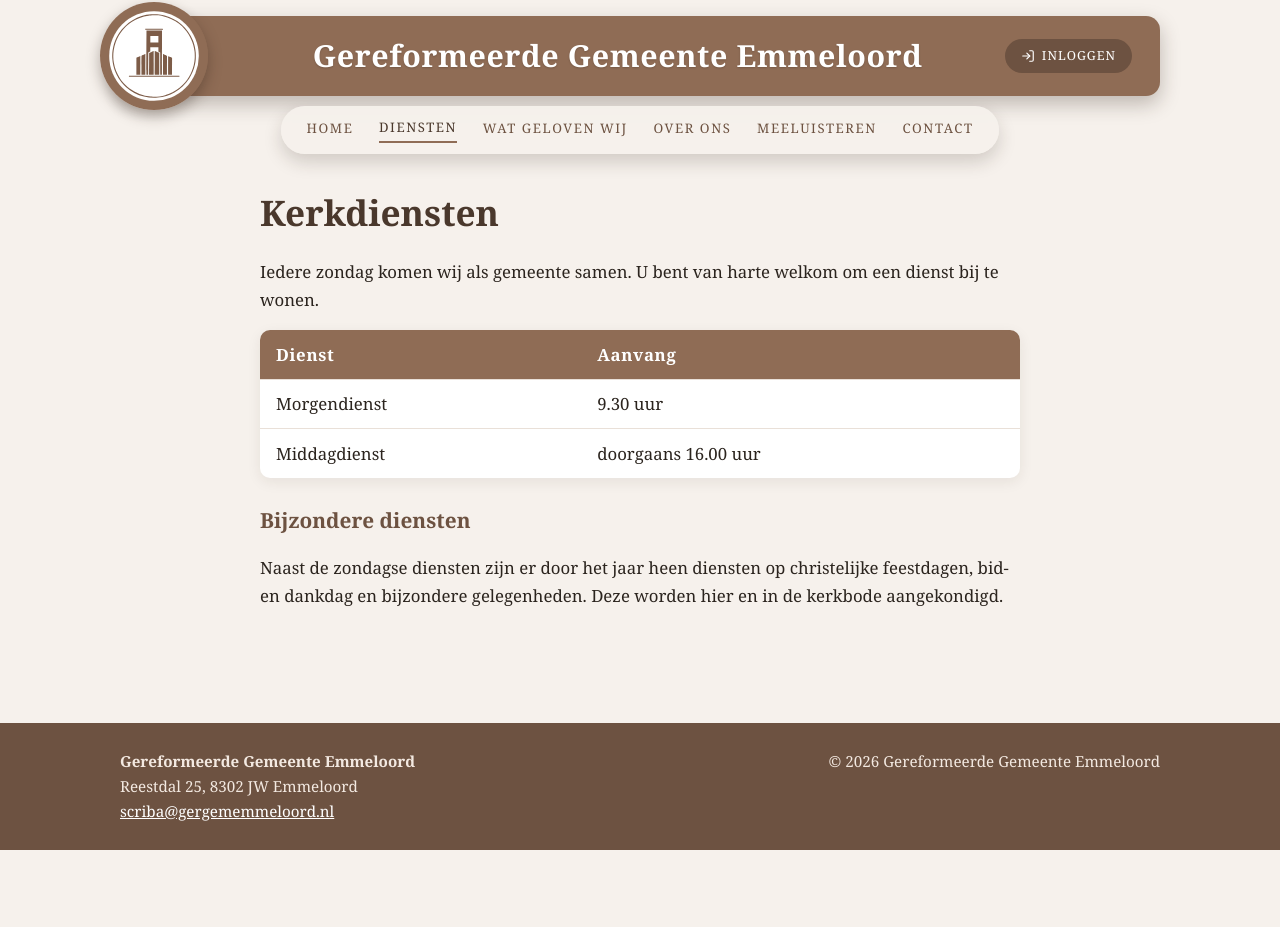
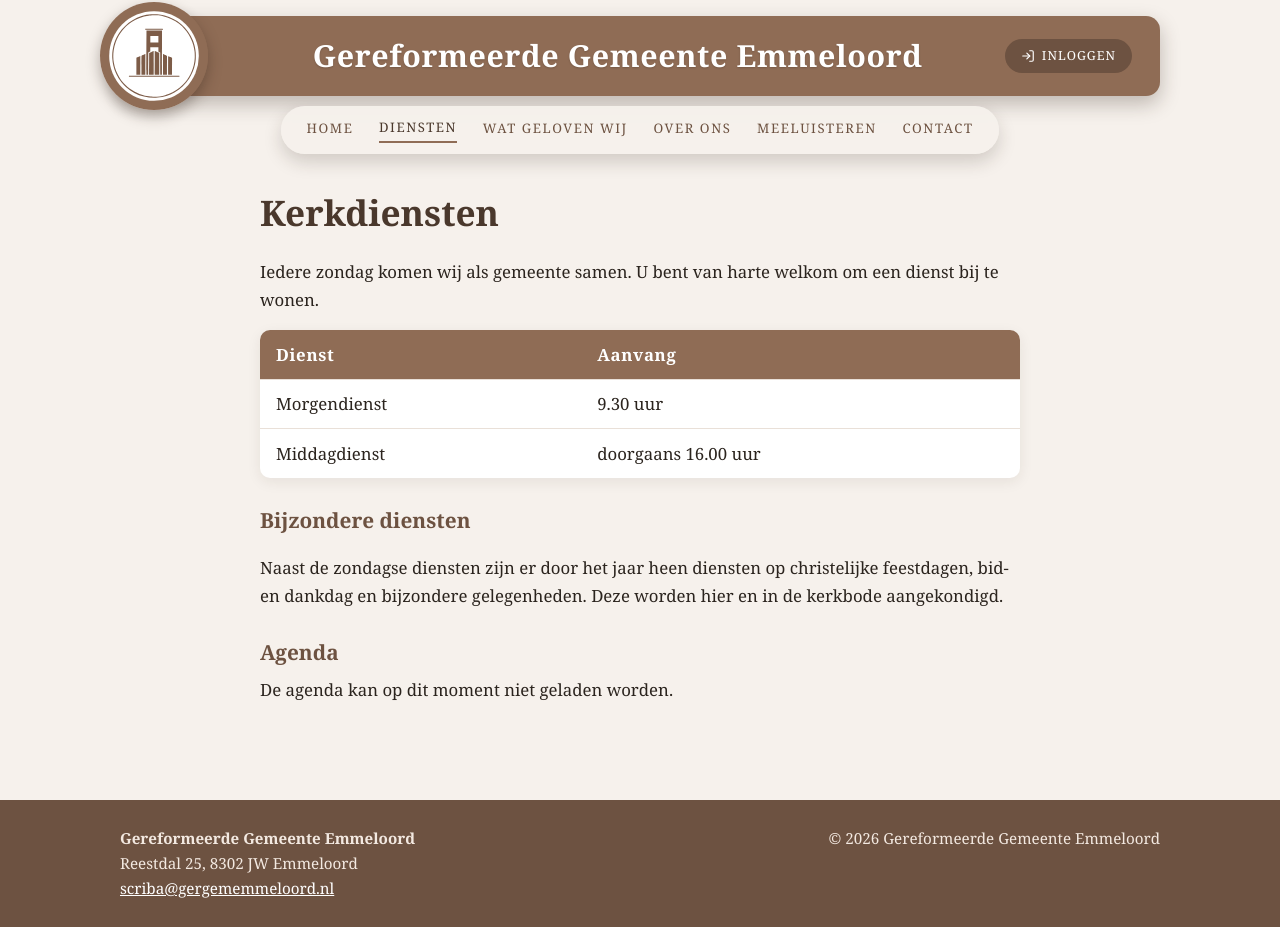
Before and after one commit to Kathedra/gergememmeloord, a Jekyll site: the page built from diensten.md, in a window 1280 px wide and 927 px high. Built offline with Jekyll 4.4.1, drawn with Linux system fonts in a browser that asks for light colours; part of the change alters nothing that is shown.

```diff
--- a/_config.yml
+++ b/_config.yml
@@ -56,8 +56,7 @@ collections:
 # Let op: de feed-server moet CORS toestaan
 # (Access-Control-Allow-Origin: *), omdat de browser van de bezoeker
 # hem rechtstreeks ophaalt.
-# ical_feed: "https://bin.zandijk.xyz/ics/8304CV-11.ics"
-ical_feed: ""
+ical_feed: "https://api.kerktijden.nl/data/kerktijden/gemeente/200/ical"
 
 exclude:
   - README.md
```
